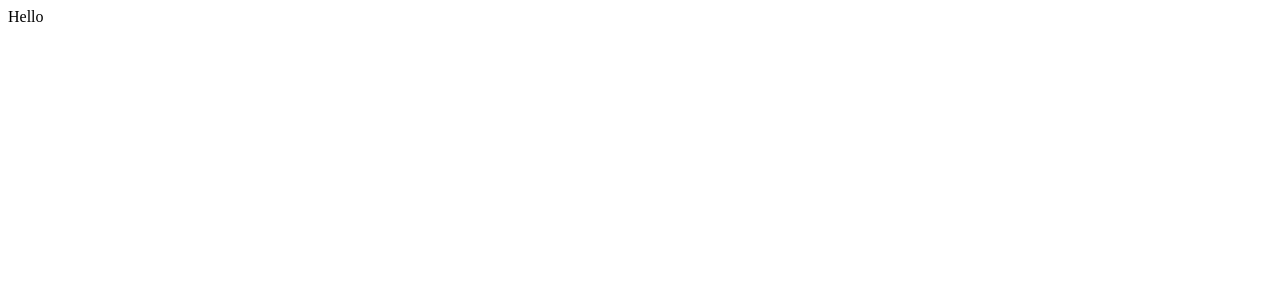
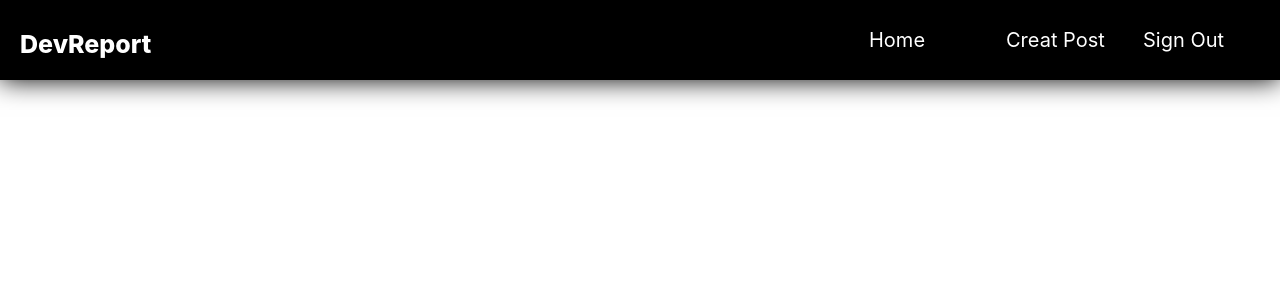
Before and after one commit to spyatmycode/DevReport, a React (Create React App) app: page / in a window 1280 px wide. Shown: the top 300 px of the page. Built offline with nearby package versions, Linux system fonts and the light colour scheme.

Commit message:
Created the Navbar

```diff
--- a/src/App.js
+++ b/src/App.js
@@ -1,11 +1,14 @@
+import React, { useState, Fragment } from 'react';
+import NavBar from './components/NavBar';
 
+// import AppCss from '../src/styles/app.module.css'
 
 
 function App() {
   return (
-    <div className="App">
-      Hello
-    </div>
+    <Fragment>
+      <NavBar />
+    </Fragment>
   );
 }
 
--- /dev/null
+++ b/src/components/NavBar.js
@@ -0,0 +1,28 @@
+import React, { useState } from 'react';
+
+import NavCss from '../styles/NavBar.module.css';
+
+const NavBar = (props) => {
+  return (
+    <header className={NavCss.header}>
+      <div className={NavCss.logoDiv}>
+        <p className={NavCss.logo}>DevReport</p>
+      </div>
+      <nav>
+        <ul>
+          <li>
+            <a href='#'>Home</a>
+          </li>
+          <li>
+            <a href='#'>Creat Post</a>
+          </li>
+          <li>
+            <a href='#'>Sign Out</a>
+          </li>
+        </ul>
+      </nav>
+    </header>
+  );
+};
+
+export default NavBar;
--- /dev/null
+++ b/src/styles/NavBar.module.css
@@ -0,0 +1,64 @@
+.header {
+  background-color: #000000;
+  position: fixed;
+  top: 0;
+  left: 0;
+  right: 0;
+  height: 80px;
+  width: 1280px;
+  display: flex;
+  align-items: center;
+  box-shadow: 0 0 25px 0 black;
+}
+/*
+.header {
+  display: inline;
+} */
+
+.logoDiv {
+  display: flex;
+  flex: 1;
+  /* height: 100%; */
+  width: 227px;
+}
+
+
+.header ul {
+  display: flex;
+  flex: 1;
+}
+
+.header li {
+  /* margin: 30px; */
+  list-style: none;
+  justify-content: space-between;
+  height: 100%;
+  width: 137px;
+}
+
+.header li a {
+  color: white;
+  text-decoration: none;
+  font-family: 'Inter';
+  font-style: normal;
+  font-weight: 400;
+font-size: 20px;
+}
+
+.logo {
+position: absolute;
+width: 220px;
+height: 20px;
+left: 0px;
+top: 0px;
+padding-left: 20px;
+font-family: 'Inter';
+font-style: normal;
+font-weight: 800;
+font-size: 25px;
+line-height: 39px;
+display: flex;
+/* align-items: center;
+text-align: center; */
+color: #FFFFFF;
+}
```
Also changed, not shown: src/dev.txt (deleted).
